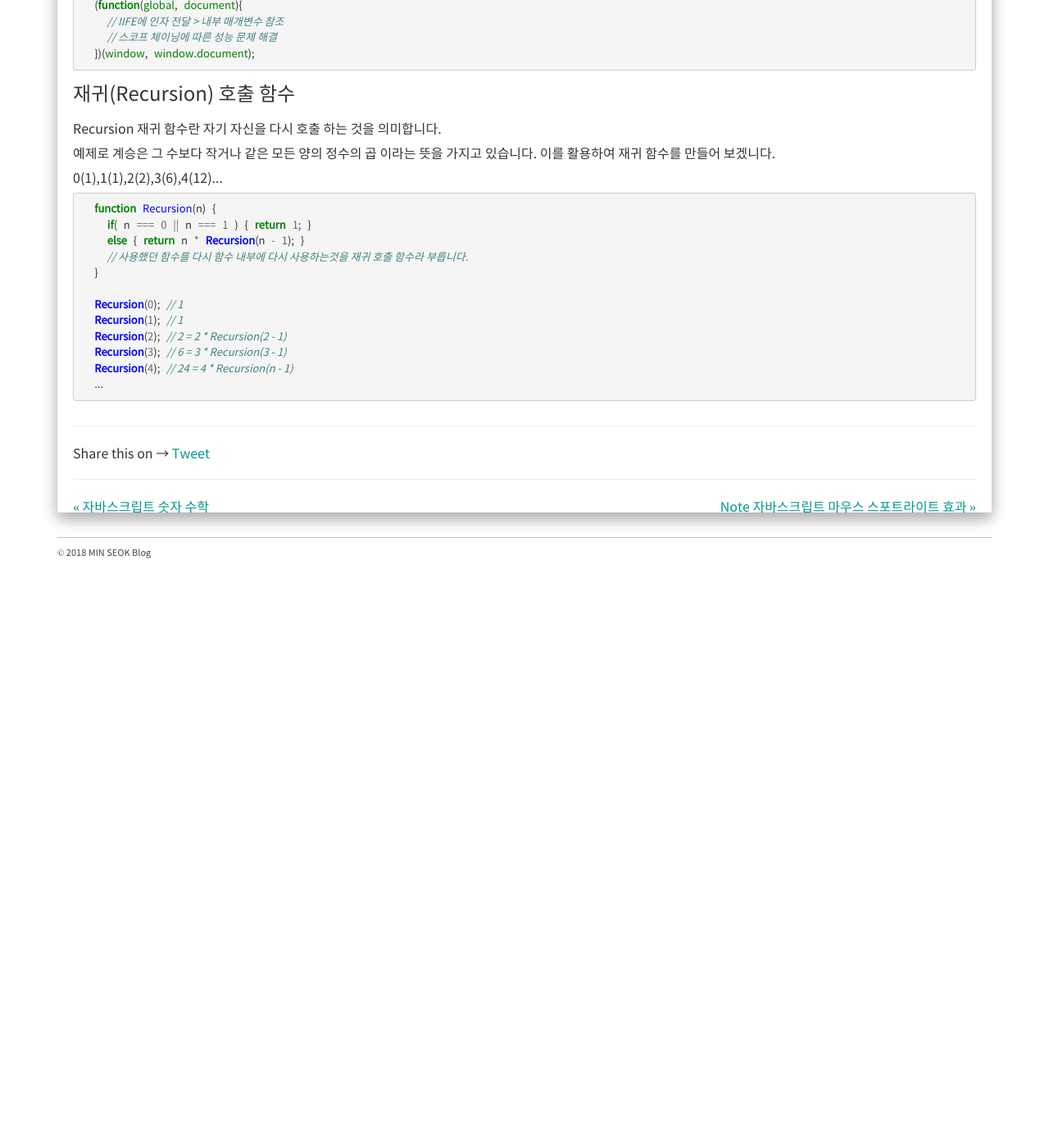
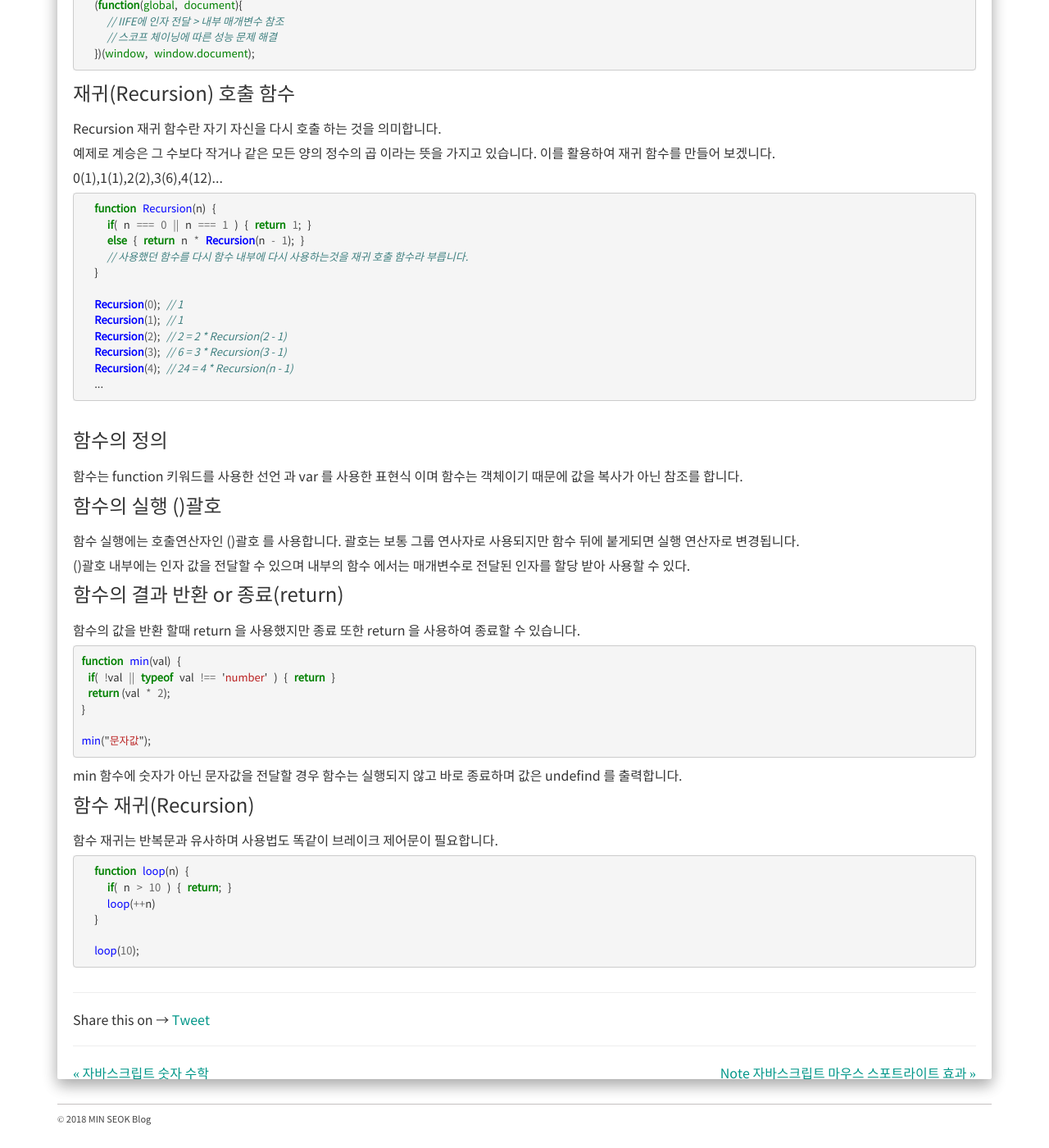
Before and after one commit to alalstjr/promote.github.io, a Jekyll site: the page built from _posts/2018-11-19-자바스크립트 함수.md, in a window 1280 px wide and 1400 px high, scrolled down 851 px. Shown: the whole window at 82% size. Built offline with Jekyll 4.4.1, drawn with Linux system fonts in a browser that asks for light colours; nearby versions of some CDN libraries; our own code applies the rules of GitHub Pages for plain Markdown files; comment, search, counter and statistics services are not loaded; before the commit the page ends 1560 px from its top, so only the background shows below that.

Commit message:
Update 2018-11-19-자바스크립트 함수.md

```diff
--- a/_posts/2018-11-19-자바스크립트 함수.md
+++ b/_posts/2018-11-19-자바스크립트 함수.md
@@ -56,3 +56,35 @@
   ...
 {% endhighlight %}
 </div>
+
+<div class="box">
+  <div class="small-title">함수의 정의</div>
+  <p>함수는 function 키워드를 사용한 선언 과 var 를 사용한 표현식 이며 함수는 객체이기 때문에 값을 복사가 아닌 참조를 합니다.</p>
+
+  <div class="small-title">함수의 실행 ()괄호</div>
+  <p>함수 실행에는 호출연산자인 ()괄호 를 사용합니다. 괄호는 보통 그룹 연사자로 사용되지만 함수 뒤에 붙게되면 실행 연산자로 변경됩니다.</p>
+  <p>()괄호 내부에는 인자 값을 전달할 수 있으며 내부의 함수 에서는 매개변수로 전달된 인자를 할당 받아 사용할 수 있다.</p>
+
+  <div class="small-title">함수의 결과 반환 or 종료(return)</div>
+  <p>함수의 값을 반환 할때 return 을 사용했지만 종료 또한 return 을 사용하여 종료할 수 있습니다.</p>
+{% highlight javascript %}
+function min(val) {
+ if( !val || typeof val !== 'number' ) { return }
+ return (val * 2);
+}
+
+min("문자값");
+{% endhighlight %}
+<p>min 함수에 숫자가 아닌 문자값을 전달할 경우 함수는 실행되지 않고 바로 종료하며 값은 undefind 를 출력합니다.</p>
+
+<div class="small-title">함수 재귀(Recursion)</div>
+<p>함수 재귀는 반복문과 유사하며 사용법도 똑같이 브레이크 제어문이 필요합니다.</p>
+{% highlight javascript %}
+  function loop(n) {
+    if( n > 10 ) { return; }
+    loop(++n)
+  }
+
+  loop(10);
+{% endhighlight %}
+</div>
```
